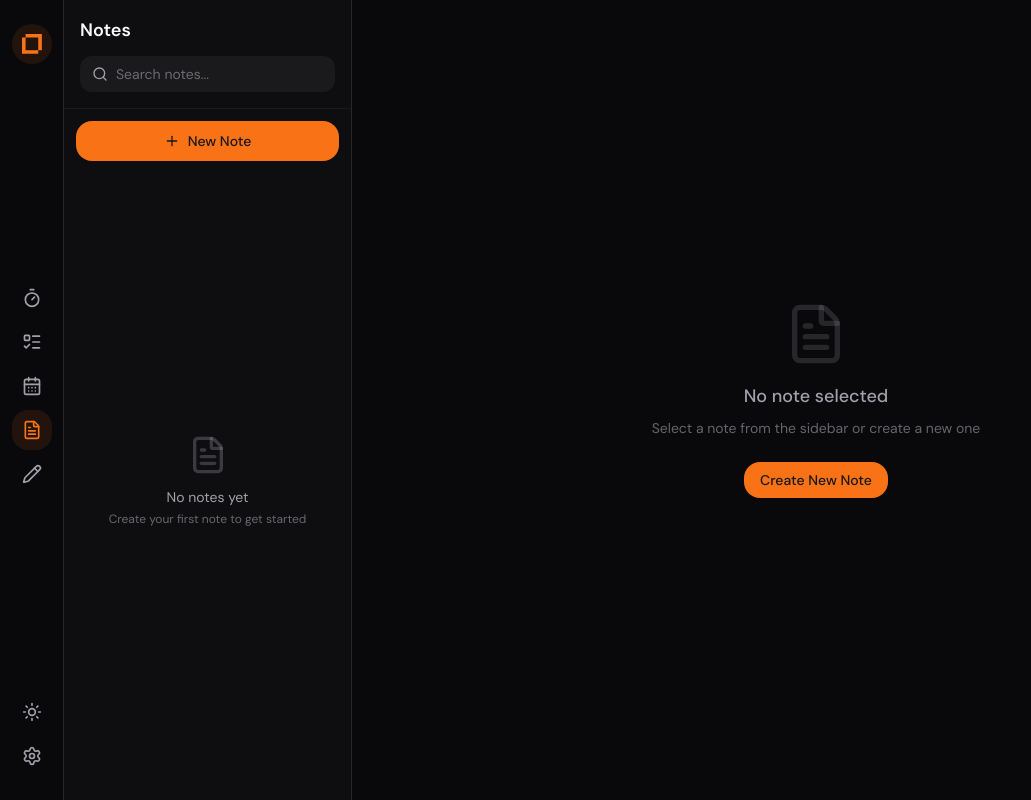
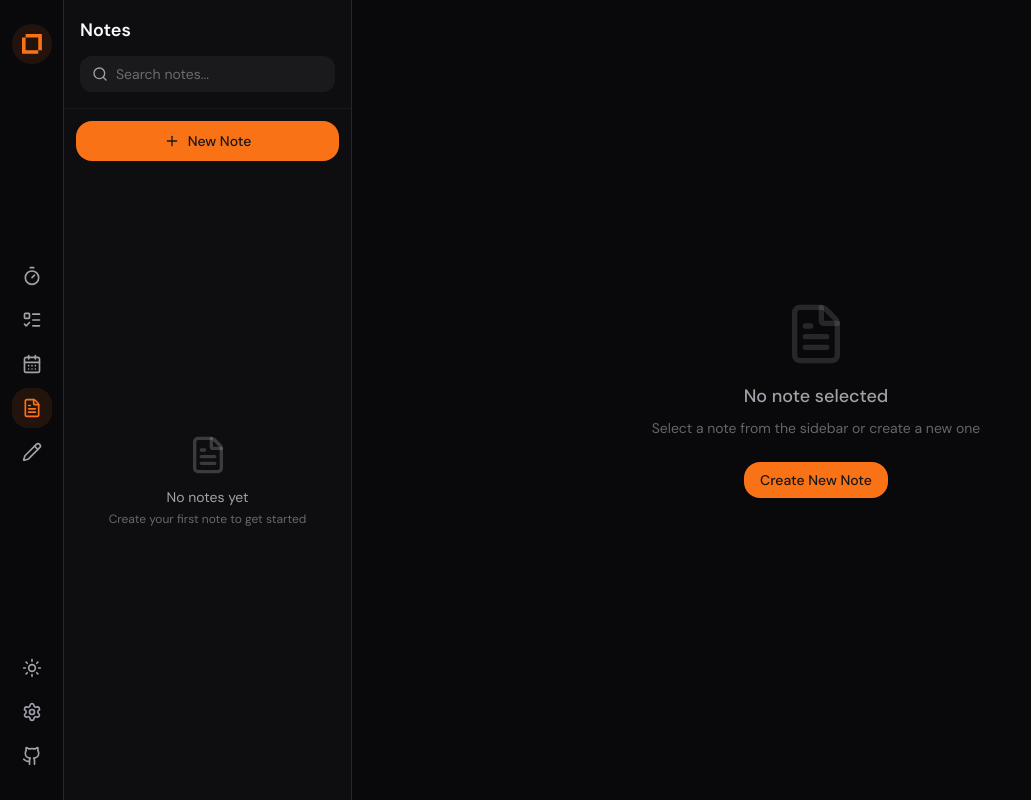
Before and after one commit to eddjnr/dailo, a Next.js app: page /notes in a window 1280 px wide. Shown: the whole page, without its empty margins (0-1031 px from the left). Built offline with nearby package versions, Linux system fonts and the light colour scheme.

Commit message:
feat: add GitHub link to sidebar and update README with Excalidraw feature

```diff
--- a/components/dashboard/sidebar.tsx
+++ b/components/dashboard/sidebar.tsx
@@ -1,7 +1,7 @@
 'use client'
 
 import { useRouter, usePathname } from 'next/navigation'
-import { Sun, Moon, Timer, ListTodo, FileText, CalendarDays, Pencil, Settings } from 'lucide-react'
+import { Sun, Moon, Timer, ListTodo, FileText, CalendarDays, Pencil, Settings, Github } from 'lucide-react'
 import { cn } from '@/lib/utils'
 import { Logo } from '@/components/ui/logo'
 import { useAppStore } from '@/lib/store'
@@ -145,6 +145,15 @@ export function Sidebar({ theme, isCustomizing, onToggleTheme, onToggleCustomizi
         >
           <Settings className={cn("size-5", isCustomizing && "animate-spin")} />
         </button>
+        <a
+          href="https://github.com/eddjnr/dailo"
+          target="_blank"
+          rel="noopener noreferrer"
+          className="size-10 rounded-xl text-muted-foreground hover:text-foreground hover:bg-muted/50 flex items-center justify-center transition-all"
+          aria-label="GitHub repository"
+        >
+          <Github className="size-5" />
+        </a>
       </div>
     </aside>
   )
```
Also changed, not shown: .claude/settings.local.json, 1 other file (tests, documents, lock files or other folders).
